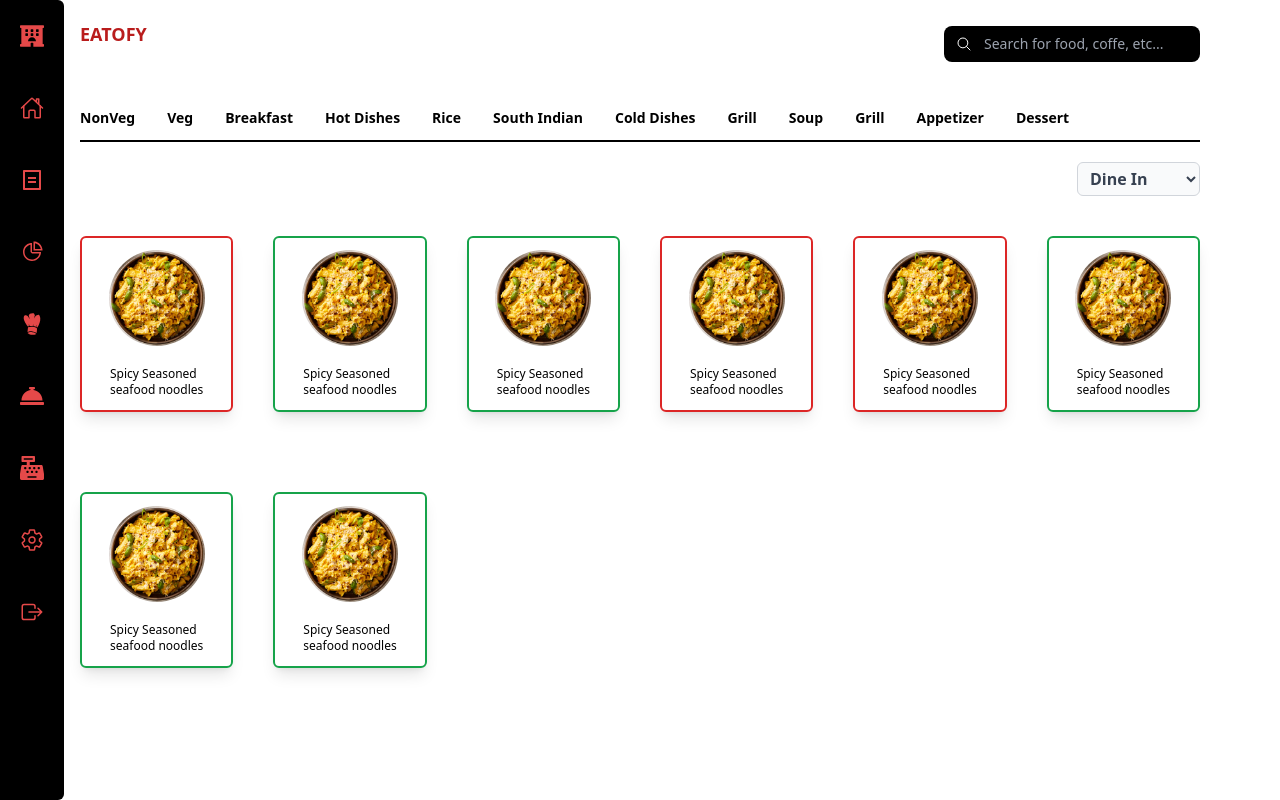
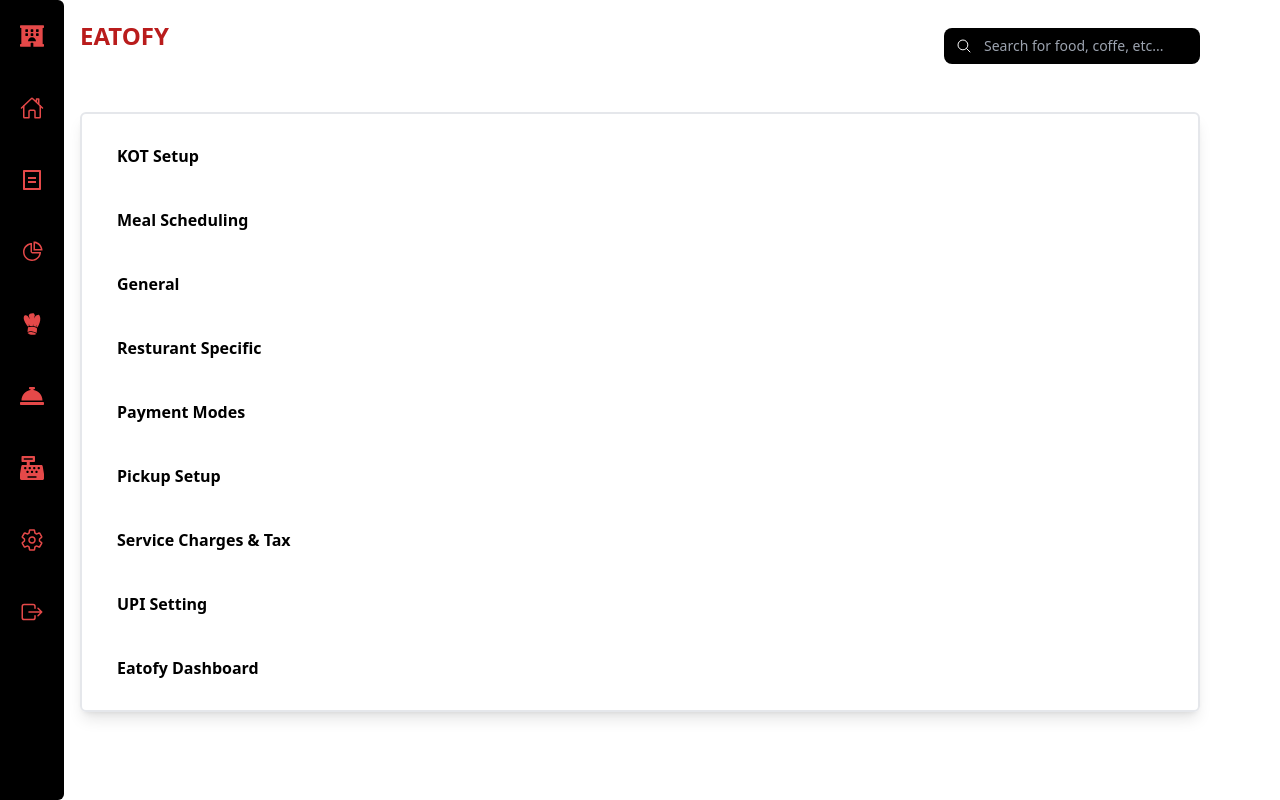
Before and after one commit to saga-r-code/Layout, a React (Create React App) app: page / in a window 1280 px wide. Built offline with nearby package versions, Linux system fonts and the light colour scheme.

Commit message:
add Eatofy Setting

```diff
--- a/src/App.js
+++ b/src/App.js
@@ -1,9 +1,10 @@
 import { useState } from 'react';
 import './App.css';
-import MenuDine from './Components/MenuDine';
+// import MenuDine from './Components/MenuDine';
 // import BankOffice from './Components/BankOffice';
 // import Dashboard from './Components/Dashboard';
 import Navbar from './Components/Navbar';
+import EatofySetting from './Components/EatofySetting';
 // import Restaurant from './Components/Restaurant';
 
 
@@ -14,19 +15,21 @@
     setShowNavbar(!showNavbar);
   };
 
-  const [menuShown, setmenuShown] = useState(false);
+  //For MenuDine Components
+  // const [menuShown, setmenuShown] = useState(false);
 
-  const togglemMenu = () => {
-    setmenuShown(!menuShown);
-  };
+  // const togglemMenu = () => {
+  //   setmenuShown(!menuShown);
+  // };
 
   return (
     <div className="md:flex">
       <Navbar showNavbar={showNavbar} toggleNavbar={toggleNavbar} />
-      <MenuDine menuShown={menuShown} togglemMenu={togglemMenu}/>
+      {/* <MenuDine menuShown={menuShown} togglemMenu={togglemMenu}/> */}
        {/* <Restaurant /> */}
     {/* <Dashboard /> */}
     {/* <BankOffice /> */}
+    <EatofySetting />
     </div>
   );
 }
--- /dev/null
+++ b/src/Components/EatofySetting.js
@@ -0,0 +1,64 @@
+import React from 'react'
+import { IoSearchOutline } from "react-icons/io5";
+import { IoSettingsOutline } from "react-icons/io5";
+
+
+const EatofySetting = () => {
+  return (
+    <div className='p-5 w-full h-screen md:px-20 pt-1 md:py-5 overflow-auto'>
+      <div className='heading flex justify-between items-center'>
+        <h4 className="text-red-700 text-medium md:text-lg xl:text-2xl font-semibold mx-12 mb-5 md:mx-0">EATOFY</h4>
+        <div className='border p-2 rounded-full md:hidden bg-red-800 '><IoSearchOutline color='white'/></div>
+        <div class="hidden md:block relative">
+		<div class="absolute inset-y-0 left-0 flex items-center pl-3 ">
+        <IoSearchOutline color='white'/>
+		</div>
+		<input type="text" id="table-search" class="bg-black  text-sm rounded-lg block w-64 pl-10 p-2  placeholder-gray-400 text-white " placeholder="Search for food, coffe, etc... " />
+        </div>
+      </div>
+
+      <div className="conatiner my-10 m-auto">
+        <ul className='flex justify-center flex-col gap-3 md:gap-5 border-2 p-5 shadow-lg rounded-md'>
+            <div className='setting-list group '>
+                <l className='setting-name'>KOT Setup</l>
+                <li className='setting-ico group-hover:block hidden'><IoSettingsOutline size={20} /></li>
+            </div>
+            <div className='setting-list'>
+                <li className='setting-name'>Meal Scheduling</li>
+                <li className='setting-ico'><IoSettingsOutline size={20} /></li>
+            </div>
+            <div className='setting-list'>
+                <li className='setting-name'>General</li>
+                <li className='setting-ico'><IoSettingsOutline size={20} /></li>
+            </div>
+            <div className='setting-list'>
+                <li className='setting-name'>Resturant Specific</li>
+                <li className='setting-ico'><IoSettingsOutline size={20} /></li>
+            </div>
+            <div className='setting-list'>
+                <li className='setting-name'>Payment Modes</li>
+                <li className='setting-ico'><IoSettingsOutline size={20} /></li>
+            </div>
+            <div className='setting-list'>
+                <li className='setting-name'>Pickup Setup</li>
+                <li className='setting-ico'><IoSettingsOutline size={20} /></li>
+            </div>
+            <div className='setting-list'>
+                <li className='setting-name'>Service Charges & Tax</li>
+                <li className='setting-ico'><IoSettingsOutline size={20} /></li>
+            </div>
+            <div className='setting-list'>
+                <li className='setting-name'>UPI Setting</li>
+                <li className='setting-ico'><IoSettingsOutline size={20} /></li>
+            </div>
+            <div className='setting-list'>
+                <li className='setting-name'>Eatofy Dashboard</li>
+                <li className='setting-ico'><IoSettingsOutline size={20} /></li>
+            </div>
+        </ul>
+      </div>
+    </div>
+  )
+}
+
+export default EatofySetting
--- a/src/Components/MenuDine.js
+++ b/src/Components/MenuDine.js
@@ -6,7 +6,7 @@
   return (
     <div className="p-5 w-full h-screen md:px-20 pt-1 md:py-5 overflow-auto">
       <div className='heading flex justify-between items-center'>
-        <h4 className="text-red-700 text-sm xl:text-lg font-semibold mx-12 mb-5 md:mx-0">EATOFY</h4>
+        <h4 className="text-red-700 text-medium md:text-lg xl:text-2xl font-semibold mx-12 mb-5 md:mx-0">EATOFY</h4>
         <div className='border p-2 rounded-full md:hidden bg-red-800 '><IoSearchOutline color='white'/></div>
         <div class="hidden md:block relative">
 				<div class="absolute inset-y-0 left-0 flex items-center pl-3 ">
@@ -16,26 +16,28 @@
         </div>
       </div>
 
-      <div className="dishes sm:hidden text-center font-bold mt-5 mx-5 p-2 sm:p-3 bg-gradient-to-r from-red-400 via-red-600 to-red-700 rounded-full" onClick={togglemMenu}>Dishes</div>
-      <ul className={`menu flex flex-col justify-center items-center sm:flex-row sm:flex gap-8 font-semibold  mt-10 text-sm text-center  lg:justify-normal ${menuShown ? 'block' : 'hidden '}`}>
+      <div className='flex justify-center items-center'>
+      <p className="dishes sm:hidden w-32 text-center font-bold mt-5 mx-5 p-2 sm:p-3 bg-gradient-to-r from-red-400 via-red-600 to-red-700 rounded-full" onClick={togglemMenu}>Dishes</p>
+      </div>
+      <ul className={`menu flex flex-col justify-center text-white gap-8 font-semibold  mt-5 p-5  text-sm text-center items-center  bg-black rounded-md sm:p-0 sm:text-black sm:bg-transparent sm:rounded-none sm:flex-row sm:flex lg:justify-normal ${menuShown ? 'block' : 'hidden '}`}>
         <li>NonVeg</li>
         <li>Veg</li>
         <li>Breakfast</li>
-        <li>Hot Dishes</li>
+        <li className='sm:hidden md:block'>Hot Dishes</li>
         <li>Rice</li>
-        <li className='md:hidden lg:block'>South Indian</li>
-        <li className='md:hidden lg:block'>Cold Dishes</li>
+        <li className='sm:hidden lg:block'>South Indian</li>
+        <li className='sm:hidden lg:block'>Cold Dishes</li>
         <li>Grill</li>
         <li>Soup</li>
         <li>Grill</li>
         <li className='md:hidden xl:block'>Appetizer</li>
         <li>Dessert</li>
       </ul>
-      <div className='w-full h-0.5 bg-black mt-3 hidden md:block'></div>
+      <div className='w-full h-0.5 bg-black mt-3 hidden sm:block'></div>
 
       {/* dropdown */}
       <div className='dropdown'>
-      <div className="flex justify-end items-center pt-5">
+      <div className="flex justify-center sm:justify-end items-center pt-5">
         <select name="cars" id="cars" className="outline-none border border-gray-300 rounded-md px-2 py-1 text-gray-700 bg-gray-50 focus:ring-2 focus:ring-blue-500 transition ease-in-out duration-300 font-semibold">
           <option value="Dine In" className="p-3">Dine In</option>
           <option value="Take Away" className="p-3">Take Away</option>
@@ -43,10 +45,13 @@
       </div>
     </div>
 
+      <div>
+        <h1 className='text-xl text-center md:text-start font-semibold mt-7'>Choose Dishes</h1>
+      </div>
 
-      <div className="dishes mt-10 list-none grid gap-y-5 gap-x-3 grid-cols-2 md:grid-cols-3 md:gap-y-7 md:gap-x-5 lg:grid-cols-4 xl:grid-cols-6 xl:gap-x-10 xl:gap-y-20">
+      <div className="dishes mt-10 list-none grid gap-y-5 gap-x-3 grid-cols-2 sm:grid-cols-3 md:gap-y-7 md:gap-x-5 lg:grid-cols-4 xl:grid-cols-6 xl:gap-x-10 xl:gap-y-20">
 
-      <div className="dish-1 border-2 border-red-600 pb-10 p-4 md:p-3 rounded-md shadow-lg flex flex-col gap-3 justify-center items-center text-xs md:transition md:duration-500 md:hover:scale-110 ">
+      <div className="dish-1 border-2 border-red-600 pb-8 p-4 md:p-3 rounded-md shadow-lg flex flex-col gap-3 justify-center items-center text-xs md:transition md:duration-500 md:hover:scale-110 ">
             <p className='w-24 h-24 rounded-full overflow-hidden '><img src={dishe} alt='dishe'/></p>
             <div className='food-details flex flex-col mt-2'>
             <span>Spicy Seasoned</span>
@@ -54,7 +59,7 @@
             </div>
         </div>
 
-        <div className="dish-2  border-2 border-green-600 pb-10 p-4 md:p-3 rounded-md shadow-lg flex flex-col gap-3 justify-center items-center text-xs md:transition md:duration-500 md:hover:scale-110 ">
+        <div className="dish-2  border-2 border-green-600 pb-8 p-4 md:p-3 rounded-md shadow-lg flex flex-col gap-3 justify-center items-center text-xs md:transition md:duration-500 md:hover:scale-110 ">
             <p className='w-24 h-24 rounded-full overflow-hidden '><img src={dishe} alt="dishe"  /></p>
             <div className='food-details flex flex-col mt-2'>
             <span>Spicy Seasoned</span>
@@ -62,7 +67,7 @@
             </div>
           </div>
 
-          <div className="dish-2  border-2 border-green-600 pb-10 p-4 md:p-3 rounded-md shadow-lg flex flex-col gap-3 justify-center items-center text-xs md:transition md:duration-500 md:hover:scale-110 ">
+          <div className="dish-2  border-2 border-green-600 pb-8 p-4 md:p-3 rounded-md shadow-lg flex flex-col gap-3 justify-center items-center text-xs md:transition md:duration-500 md:hover:scale-110 ">
             <p className='w-24 h-24 rounded-full overflow-hidden '><img src={dishe} alt="dishe"  /></p>
             <div className='food-details flex flex-col mt-2'>
             <span>Spicy Seasoned</span>
@@ -70,7 +75,7 @@
             </div>
           </div>
 
-          <div className="dish-1 border-2 border-red-600 pb-10 p-4 md:p-3 rounded-md shadow-lg flex flex-col gap-3 justify-center items-center text-xs md:transition md:duration-500 md:hover:scale-110 ">
+          <div className="dish-1 border-2 border-red-600 pb-8 p-4 md:p-3 rounded-md shadow-lg flex flex-col gap-3 justify-center items-center text-xs md:transition md:duration-500 md:hover:scale-110 ">
             <p className='w-24 h-24 rounded-full overflow-hidden '><img src={dishe} alt='dishe'/></p>
             <div className='food-details flex flex-col mt-2'>
             <span>Spicy Seasoned</span>
@@ -78,7 +83,7 @@
             </div>
         </div>
 
-        <div className="dish-1 border-2 border-red-600 pb-10 p-4 md:p-3 rounded-md shadow-lg flex flex-col gap-3 justify-center items-center text-xs md:transition md:duration-500 md:hover:scale-110 ">
+        <div className="dish-1 border-2 border-red-600 pb-8 p-4 md:p-3 rounded-md shadow-lg flex flex-col gap-3 justify-center items-center text-xs md:transition md:duration-500 md:hover:scale-110 ">
             <p className='w-24 h-24 rounded-full overflow-hidden '><img src={dishe} alt='dishe'/></p>
             <div className='food-details flex flex-col mt-2'>
             <span>Spicy Seasoned</span>
@@ -86,7 +91,7 @@
             </div>
         </div>
 
-        <div className="dish-2  border-2 border-green-600 pb-10 p-4 md:p-3 rounded-md shadow-lg flex flex-col gap-3 justify-center items-center text-xs md:transition md:duration-500 md:hover:scale-110 ">
+        <div className="dish-2  border-2 border-green-600 pb-8 p-4 md:p-3 rounded-md shadow-lg flex flex-col gap-3 justify-center items-center text-xs md:transition md:duration-500 md:hover:scale-110 ">
             <p className='w-24 h-24 rounded-full overflow-hidden '><img src={dishe} alt="dishe"  /></p>
             <div className='food-details flex flex-col mt-2'>
             <span>Spicy Seasoned</span>
@@ -94,7 +99,7 @@
             </div>
           </div>
 
-          <div className="dish-2  border-2 border-green-600 pb-10 p-4 md:p-3 rounded-md shadow-lg flex flex-col gap-3 justify-center items-center text-xs md:transition md:duration-500 md:hover:scale-110 ">
+          <div className="dish-2  border-2 border-green-600 pb-8 p-4 md:p-3 rounded-md shadow-lg flex flex-col gap-3 justify-center items-center text-xs md:transition md:duration-500 md:hover:scale-110 ">
             <p className='w-24 h-24 rounded-full overflow-hidden '><img src={dishe} alt="dishe"  /></p>
             <div className='food-details flex flex-col mt-2'>
             <span>Spicy Seasoned</span>
@@ -102,7 +107,7 @@
             </div>
           </div>
 
-          <div className="dish-2  border-2 border-green-600 pb-10 p-4 md:p-3 rounded-md shadow-lg flex flex-col gap-3 justify-center items-center text-xs md:transition md:duration-500 md:hover:scale-110 ">
+          <div className="dish-2  border-2 border-green-600 pb-8 p-4 md:p-3 rounded-md shadow-lg flex flex-col gap-3 justify-center items-center text-xs md:transition md:duration-500 md:hover:scale-110 ">
             <p className='w-24 h-24 rounded-full overflow-hidden '><img src={dishe} alt="dishe"  /></p>
             <div className='food-details flex flex-col mt-2'>
             <span>Spicy Seasoned</span>
--- a/src/index.css
+++ b/src/index.css
@@ -33,6 +33,7 @@
     background-color: #EE4E4E;
 }
 
+/* Menu Dine */
 @media (min-width: 1440px)  {
     .menu li:hover{
         color:rgb(212, 0, 255);
@@ -47,3 +48,49 @@
     color:rgb(212, 0, 255);
     cursor: pointer;
 }
+
+
+/* Eatofy Setting */
+.setting-list{
+    display: flex;
+    justify-content: space-between;
+    align-items: center;
+    cursor: pointer;
+    padding: 10px 15px;
+   font-size: smaller;
+    border-radius:20px;
+    font-weight:600;
+    transition-property: color, background-color, border-color, text-decoration-color, fill, stroke, opacity, box-shadow, transform, filter, backdrop-filter;
+    transition-timing-function: cubic-bezier(0.4, 0, 0.2, 1);
+    transition-duration: 150ms;
+
+}
+
+.setting-list:hover{
+    background-color: #F48484;
+}
+
+.setting-list:hover .setting-name{
+    color: white;
+}
+
+.setting-ico{
+    display: none;
+
+}
+
+.setting-list:hover .setting-ico {
+    color: #ab2121;
+    display: block;
+}
+
+.setting-ico {
+    margin-left: 0.5rem; /* Tailwind's ml-2 equivalent */
+    color: #4B5563; /* Tailwind's text-gray-500 equivalent */
+}
+
+@media (min-width: 768px) {
+    .setting-list{
+        font-size: medium;
+    }
+}
```
